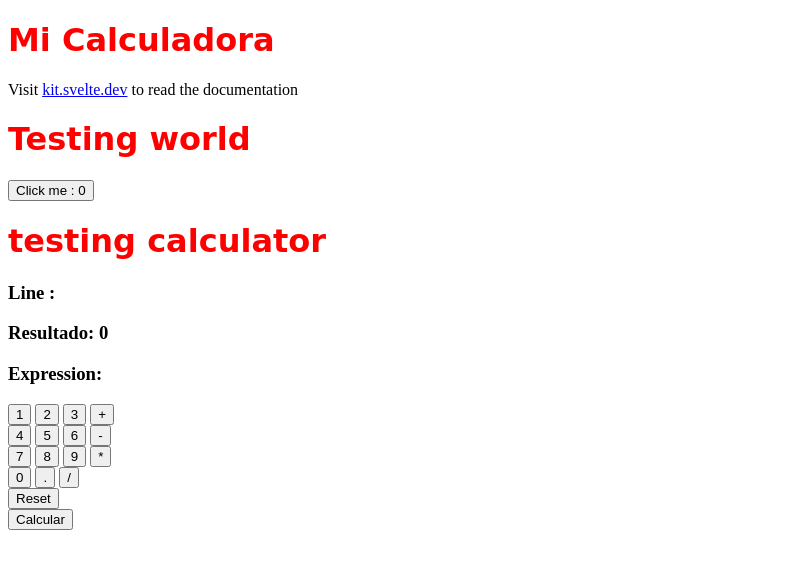
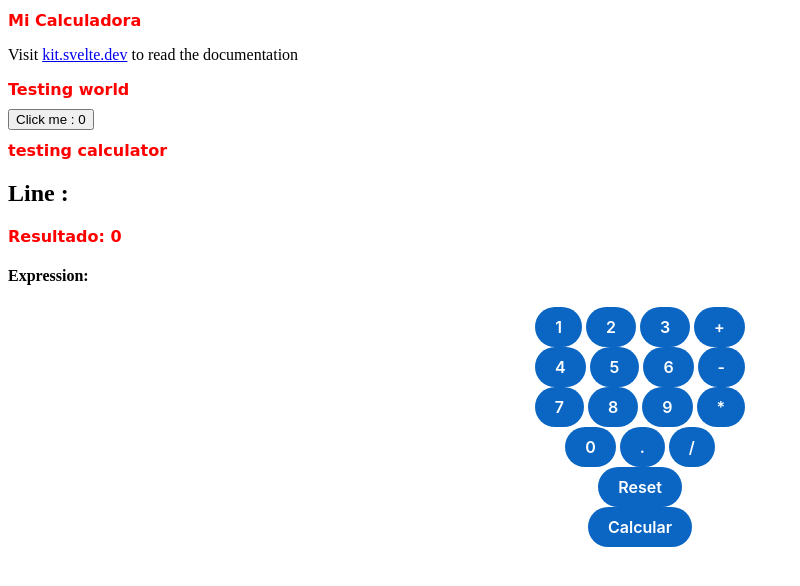
Before and after one commit to Eva02Daruma/calculadora-con-svelte, a SvelteKit app: page / in a window 1280 px wide. Shown: the top 586 px of the page, without its empty margins (0-800 px from the left). Built offline with nearby package versions, Linux system fonts and the light colour scheme.

Commit message:
Refactor calculator UI

```diff
--- a/src/routes/+page.svelte
+++ b/src/routes/+page.svelte
@@ -4,11 +4,16 @@
 <h1>Testing {name}</h1>
 <button on:click={handleClick}>Click me : {count}</button>
 
-<h1>testing calculator</h1>
+<div>
+    <h1 class="titulo">testing calculator</h1>
 <!-- lo mismo pero empezando desde la posicion 1 -->
-<h3>Line :  {calcline.slice(1).join(' ')}</h3>
-<h3> Resultado: {result} </h3>
-<h3> Expression: {used_expression} </h3>
+
+<div class="caja">
+    <h2>Line :  {calcline.slice(1).join(' ')}</h2>
+    <h1> Resultado: {result} </h1>
+    <h4> Expression: {used_expression} </h4>
+</div>
+
 
 <div class="calculadora">
     <div>
@@ -39,6 +44,9 @@
       </div>
       <button on:click={calculateResult}>Calcular</button>
 </div>
+
+</div>
+
 
 <script>
 let name = 'world';
@@ -106,8 +114,54 @@
 h1 {
   color: red;
   font-family: 'Comic Sans MS', cursive;
-  font-size: 2em;
+  font-size: 1em;
+}
+/* estilo caja */
+
+
+ /* estilo calculadora */
+
+.calculadora {
+  display: flex;
+  flex-direction: column;
+  justify-content: center;
+  align-items: center;
+  width: 100%;
 }
 
+.calculadora button {
+    /* https://getcssscan.com/css-buttons-examples */
+  align-items: center;
+  background-color: #0A66C2;
+  border: 0;
+  border-radius: 100px;
+  box-sizing: border-box;
+  color: #ffffff;
+  cursor: pointer;
+  display: inline-flex;
+  font-family: -apple-system, system-ui, system-ui, "Segoe UI", Roboto, "Helvetica Neue", "Fira Sans", Ubuntu, Oxygen, "Oxygen Sans", Cantarell, "Droid Sans", "Apple Color Emoji", "Segoe UI Emoji", "Segoe UI Symbol", "Lucida Grande", Helvetica, Arial, sans-serif;
+  font-size: 16px;
+  font-weight: 600;
+  justify-content: center;
+  line-height: 20px;
+  max-width: 480px;
+  min-height: 40px;
+  min-width: 0px;
+  overflow: hidden;
+  padding: 0px;
+  padding-left: 20px;
+  padding-right: 20px;
+  text-align: center;
+  touch-action: manipulation;
+  transition: background-color 0.167s cubic-bezier(0.4, 0, 0.2, 1) 0s, box-shadow 0.167s cubic-bezier(0.4, 0, 0.2, 1) 0s, color 0.167s cubic-bezier(0.4, 0, 0.2, 1) 0s;
+  user-select: none;
+  -webkit-user-select: none;
+  vertical-align: middle;
+}
+
+.calculadora button:hover {
+    background-color: #16437E;
+    color: #ffffff;
+}
 
 </style>
```
